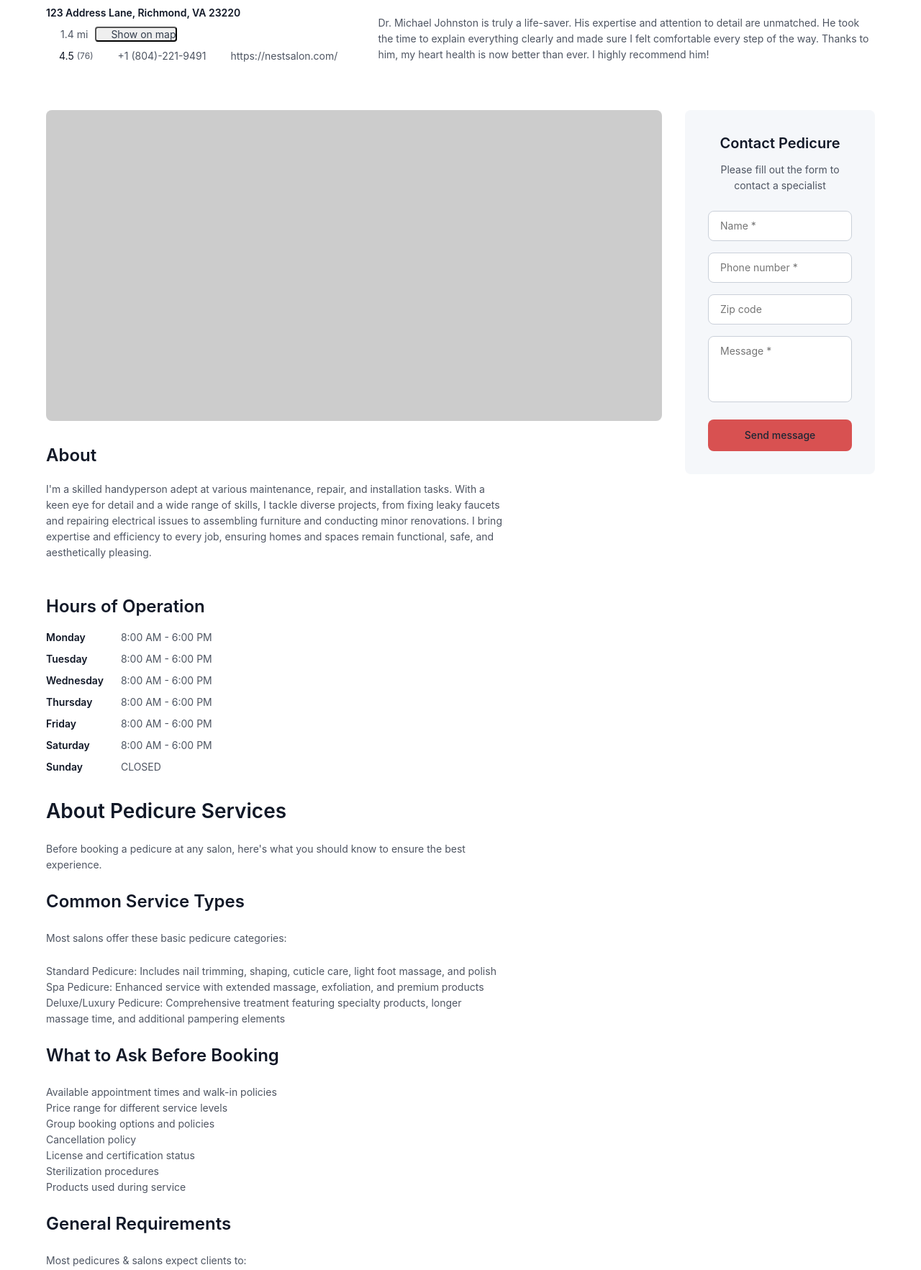
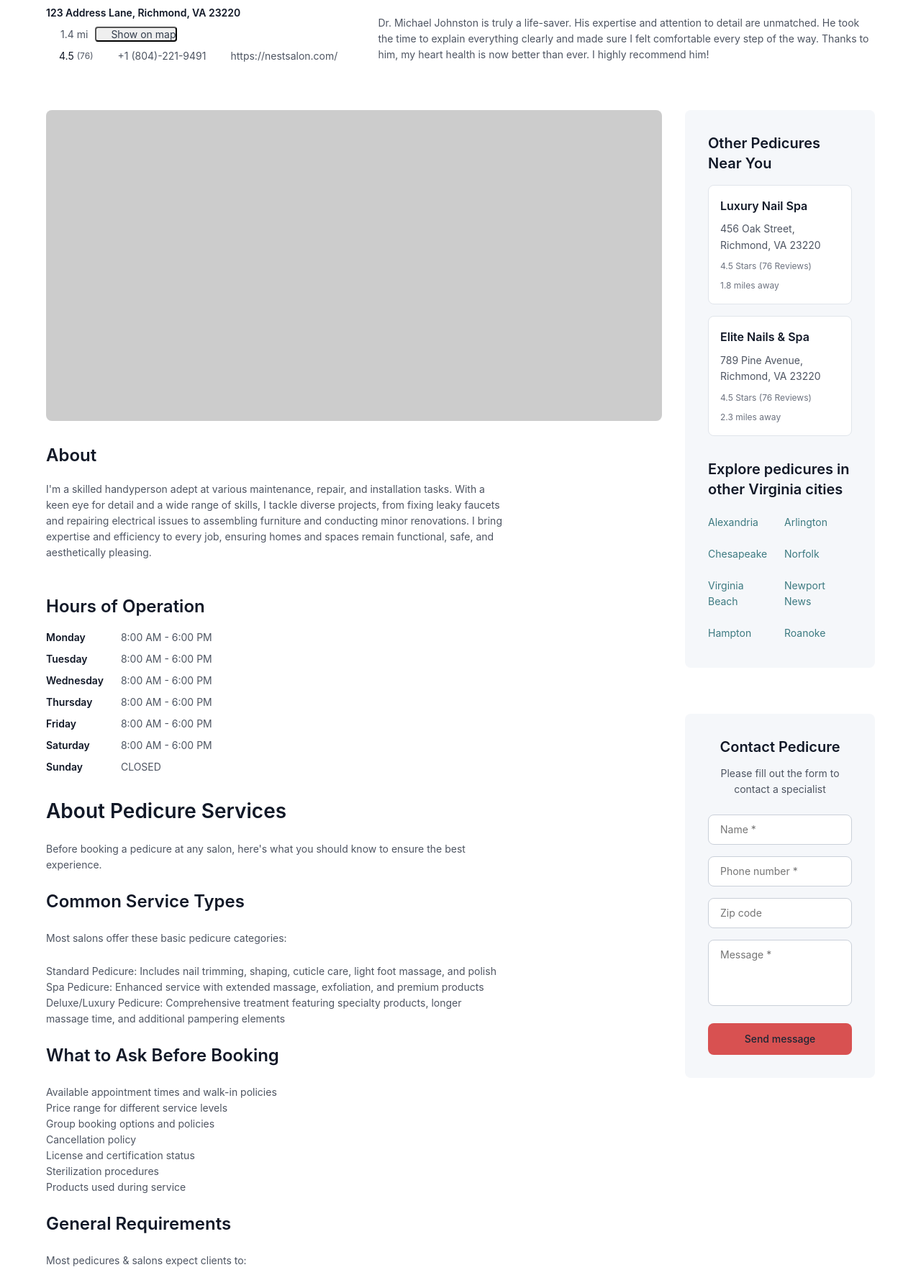
Before and after one commit to qrkedupwhiteboy/pedicure-nearme, a Flask app: template templates/listing.html in a window 1280 px wide. Shown: the part 155-1920 px from the top of the page at 72% size. Run offline with Flask 3, Linux system fonts and the light colour scheme; the template is opened without the code that fills it, so the values that code supplies are empty.

Commit message:
feat: Enhance listing page sidebar with nearby pedicures and city links

```diff
--- a/static/css/listing.css
+++ b/static/css/listing.css
@@ -247,7 +247,9 @@
   }
 
   .sidebar-wrapper{
+    align-items: start;
     display: flex;
+    gap: 4rem;
     flex-direction: column;
     width: 100%;
   }
@@ -352,16 +354,17 @@
   }
 
   .pedicures-near-container {
+    position: sticky;
     width: 100%;
-    height: 100%;
+    height: auto;
     padding: 32px;
     background: #F5F7FA;
     border-radius: 8px;
-    margin-top: 24px;
   }
 
   .nearby-section {
     margin-bottom: 32px;
+    height: auto;
   }
 
   .nearby-heading {
@@ -395,6 +398,12 @@
   .nearby-card-address {
     color: #4E5562;
     font-size: 14px;
+    margin-bottom: 8px;
+  }
+
+  .nearby-card-rating {
+    color: #6C727F;
+    font-size: 12px;
     margin-bottom: 8px;
   }
 
--- a/templates/listing.html
+++ b/templates/listing.html
@@ -315,38 +315,21 @@
           </div>
 
     <div class="sidebar-wrapper">
-        <div class="sidebar-contact-form-container">
-          <div class="sidebar-contact-form">
-            <div class="text-container">
-                <h2 class="form-heading">Contact Pedicure</h2>
-                <p class="form-subheading">Please fill out the form to contact a specialist</p>
-            </div>
-
-            <div class="inputs-container">
-                <input type="text" class="input-field" placeholder="Name *">
-                <input type="tel" class="input-field" placeholder="Phone number *">
-                <input type="text" class="input-field" placeholder="Zip code">
-                <textarea class="input-field message-input" placeholder="Message *"></textarea>
-            </div>
-
-            <button class="primary-button">
-                <span class="button-label">Send message</span>
-            </button>
-            </div>
-        </div>
         <div class="pedicures-near-container">
             <!-- Nearby Pedicures Section -->
             <div class="nearby-section">
-                    <h3 class="nearby-heading">Other pedicures near you</h3>
+                <h3 class="nearby-heading">Other Pedicures Near You</h3>
                 <div class="nearby-cards">
                     <div class="nearby-card">
                         <h4 class="nearby-card-title">Luxury Nail Spa</h4>
                         <p class="nearby-card-address">456 Oak Street, Richmond, VA 23220</p>
+                        <p class="nearby-card-rating"> 4.5 Stars (76 Reviews)</p>
                         <p class="nearby-card-distance">1.8 miles away</p>
                     </div>
                     <div class="nearby-card">
                         <h4 class="nearby-card-title">Elite Nails & Spa</h4>
                         <p class="nearby-card-address">789 Pine Avenue, Richmond, VA 23220</p>
+                        <p class="nearby-card-rating"> 4.5 Stars (76 Reviews)</p>
                         <p class="nearby-card-distance">2.3 miles away</p>
                     </div>
                 </div>
@@ -365,6 +348,25 @@
                     <a href="#" class="city-link">Hampton</a>
                     <a href="#" class="city-link">Roanoke</a>
                 </div>
+            </div>
+        </div>
+        <div class="sidebar-contact-form-container">
+          <div class="sidebar-contact-form">
+            <div class="text-container">
+                <h2 class="form-heading">Contact Pedicure</h2>
+                <p class="form-subheading">Please fill out the form to contact a specialist</p>
+            </div>
+
+            <div class="inputs-container">
+                <input type="text" class="input-field" placeholder="Name *">
+                <input type="tel" class="input-field" placeholder="Phone number *">
+                <input type="text" class="input-field" placeholder="Zip code">
+                <textarea class="input-field message-input" placeholder="Message *"></textarea>
+            </div>
+
+            <button class="primary-button">
+                <span class="button-label">Send message</span>
+            </button>
             </div>
         </div>
     </div>
```
Lines whose indentation alone changed are shown as unchanged.
